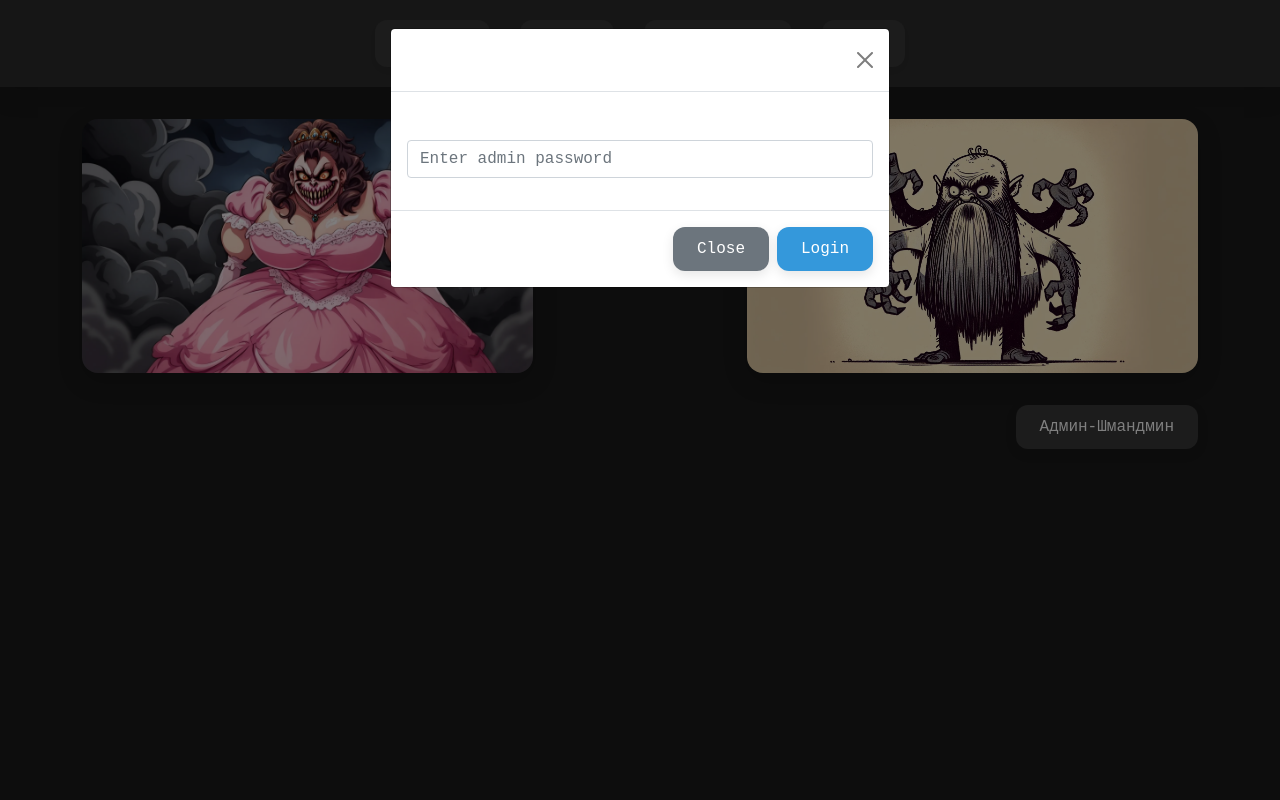
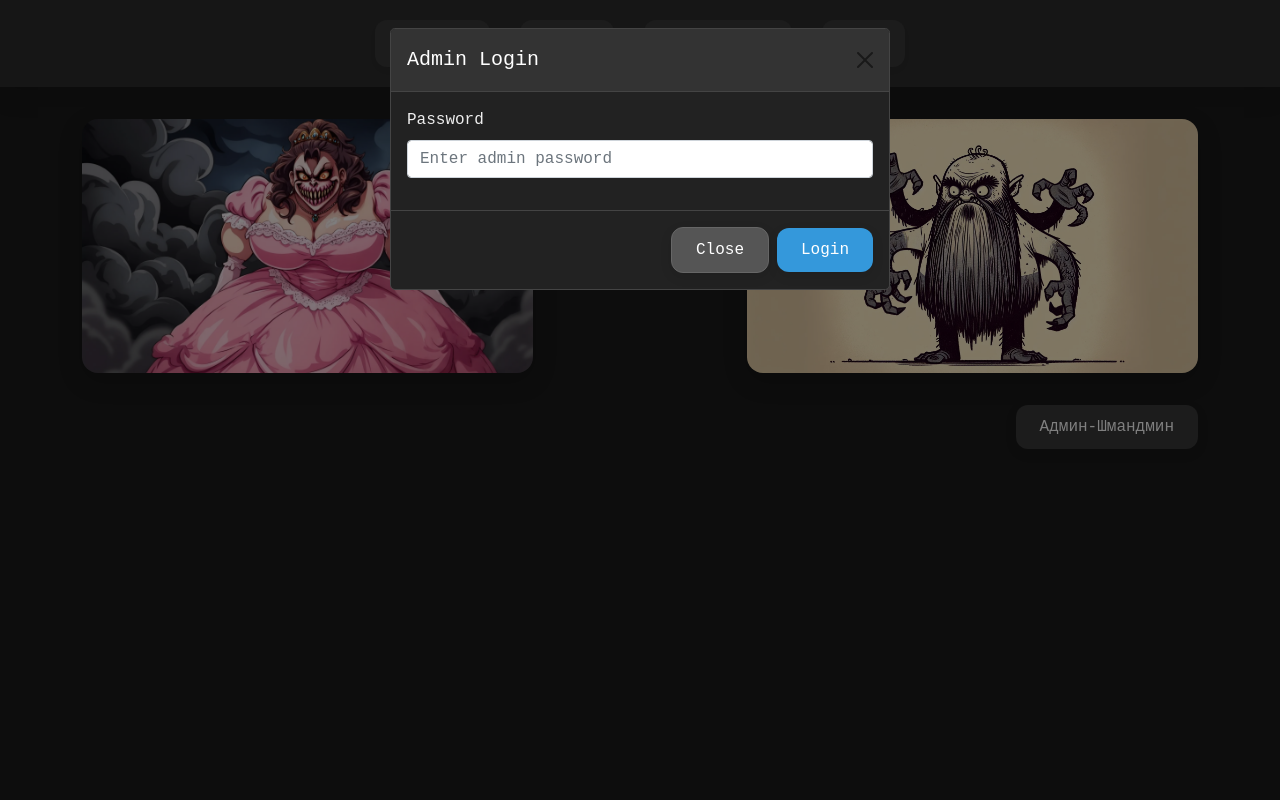
Before and after one commit to iLusha80/ivsi_hs_battle, a Flask app: page / in a window 1280 px wide, after a click on "Админ-Шмандмин". Run offline with Flask 3, Linux system fonts and the light colour scheme; data that the repository does not hold is empty.

Commit message:
fix: black add_result_modal.html

```diff
--- a/app/static/css/style.css
+++ b/app/static/css/style.css
@@ -291,3 +291,53 @@ body {
     background: #383838;
     color: #fff;
 }
+
+/* Modal Styles */
+.modal-content {
+    background-color: #222;
+    color: #fff;
+    border: 1px solid #444;
+}
+
+.modal-header {
+    background-color: #333;
+    color: #fff;
+    border-bottom: 1px solid #444;
+}
+
+.modal-footer {
+    border-top: 1px solid #444;
+}
+
+.form-select {
+    background-color: #444;
+    color: #fff;
+    border: 1px solid #555;
+}
+
+.form-select option {
+    background-color: #222;
+    color: #fff;
+}
+
+.form-label {
+    color: #eee;
+}
+
+.btn-secondary {
+    background-color: #555;
+    color: #fff;
+    border: 1px solid #666;
+}
+
+.btn-secondary:hover {
+    background-color: #666;
+}
+
+.text-primary {
+    color: #3498db !important;
+}
+
+.text-danger {
+    color: #e74c3c !important;
+}
--- a/app/templates/components/add_result_modal.html
+++ b/app/templates/components/add_result_modal.html
@@ -1,7 +1,7 @@
 <div class="modal fade" id="addResultModal" tabindex="-1">
   <div class="modal-dialog modal-lg">
     <div class="modal-content">
-      <div class="modal-header bg-primary text-white">
+      <div class="modal-header">
         <h5 class="modal-title">
           <i class="bi bi-plus-circle me-2">Новый результат</i>
         </h5>
```
